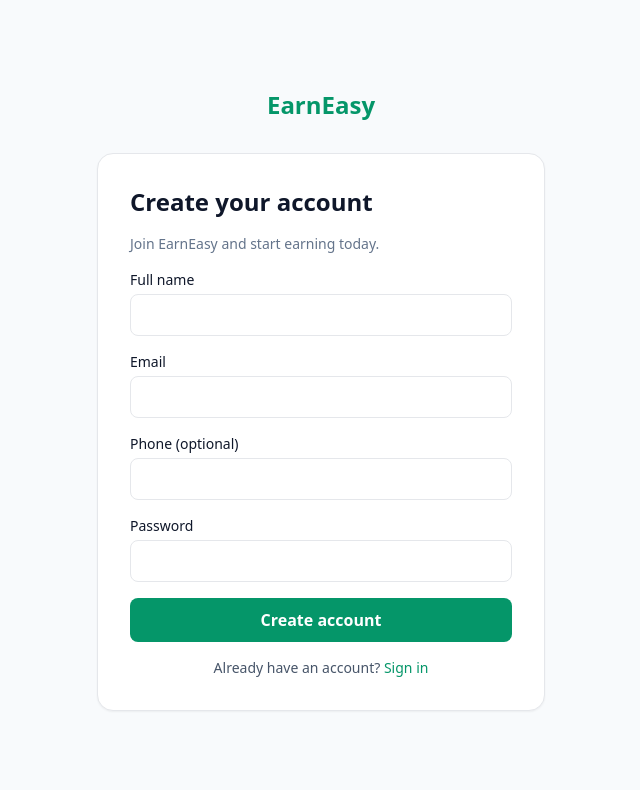
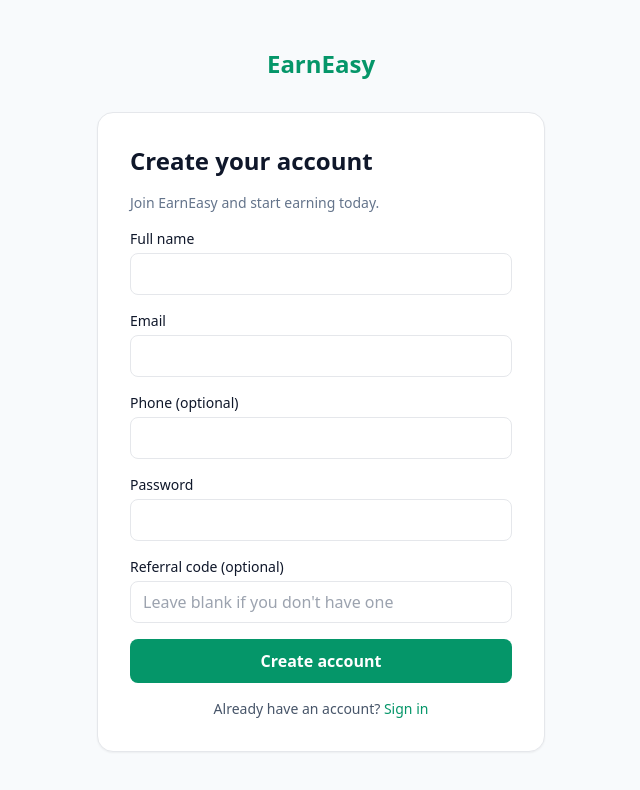
Before and after one commit to Pyper9219/Earneasy, a Next.js app: page /register in a window 1280 px wide. Shown: the top 790 px of the page, without its empty margins (319-959 px from the left). Built offline with nearby package versions, Linux system fonts and the light colour scheme.

Commit message:
Finalize optional referral registration flow

```diff
--- a/app/(auth)/register/page.tsx
+++ b/app/(auth)/register/page.tsx
@@ -101,6 +101,12 @@
         required
         minLength={6}
       />
+      <Field
+        label="Referral code (optional)"
+        value={form.ref}
+        onChange={(v) => setForm({ ...form, ref: v })}
+        placeholder="Leave blank if you don't have one"
+      />
 
       <button
         type="submit"
@@ -127,6 +133,7 @@
   type = "text",
   required,
   minLength,
+  placeholder,
 }: {
   label: string;
   value: string;
@@ -134,6 +141,7 @@
   type?: string;
   required?: boolean;
   minLength?: number;
+  placeholder?: string;
 }) {
   return (
     <div>
@@ -142,6 +150,7 @@
         type={type}
         required={required}
         minLength={minLength}
+        placeholder={placeholder}
         value={value}
         onChange={(e) => onChange(e.target.value)}
         className="w-full px-3 py-2 border rounded-lg focus:outline-none focus:ring-2 focus:ring-emerald-500"
```
Also changed, not shown: lib/utils/validators.ts (+7 -4 lines).
